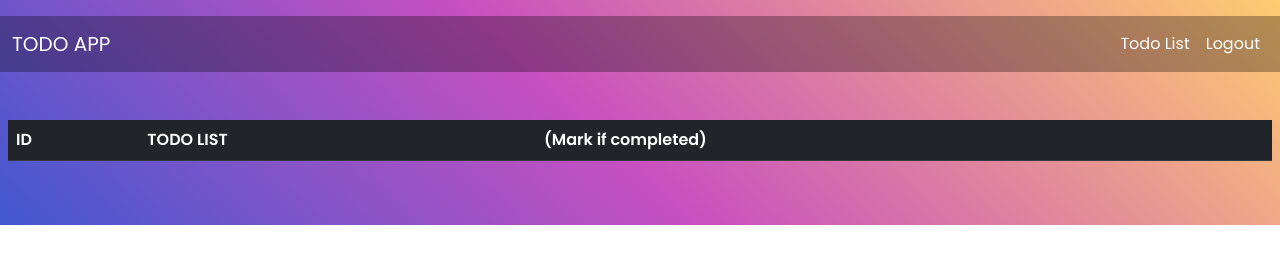
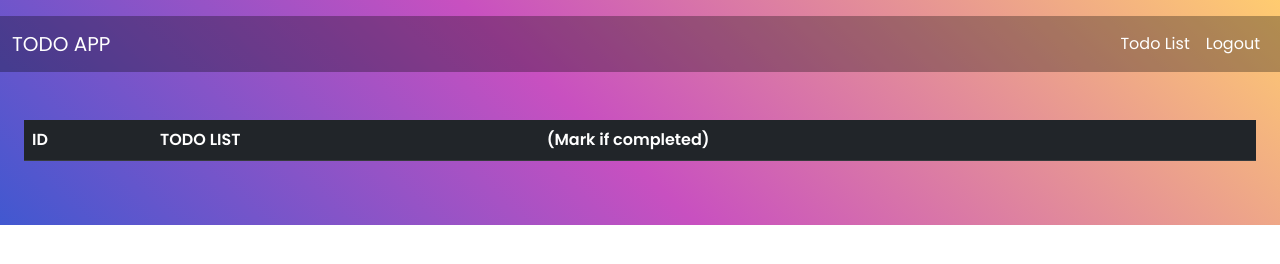
Before and after one commit to SjdSaj/Todo-App, a plain HTML site: page todo.html in a window 1280 px wide. Drawn offline with nearby package versions, Linux system fonts and the light colour scheme; no server answers.

Commit message:
Update todo.html

```diff
--- a/todo.html
+++ b/todo.html
@@ -31,7 +31,7 @@
         </nav>
   </section>
 
-  <section class="py-5 mx-2 ">
+  <section class="py-5 mx-2 px-3 ">
       <table class="table table-dark  table-hover" style="border-radius: 20px;">
           <thead>
             <tr>
```
